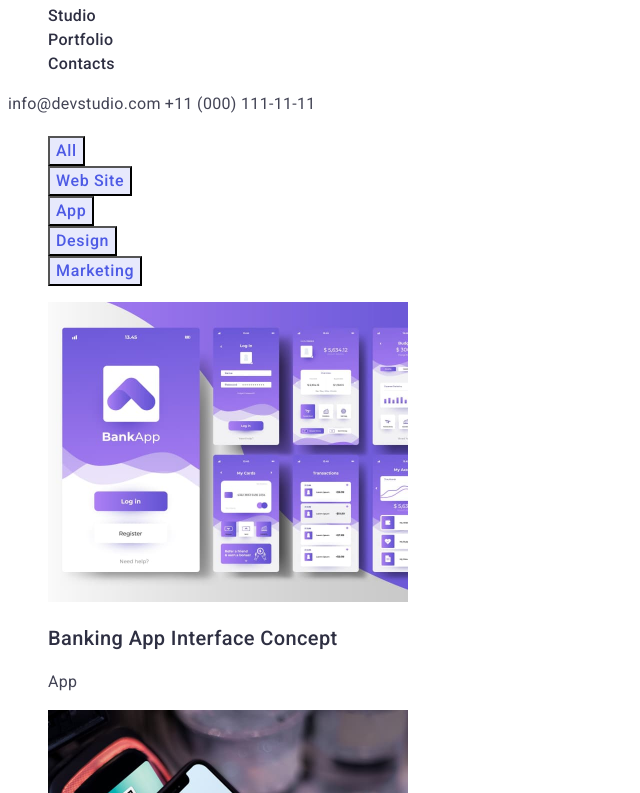
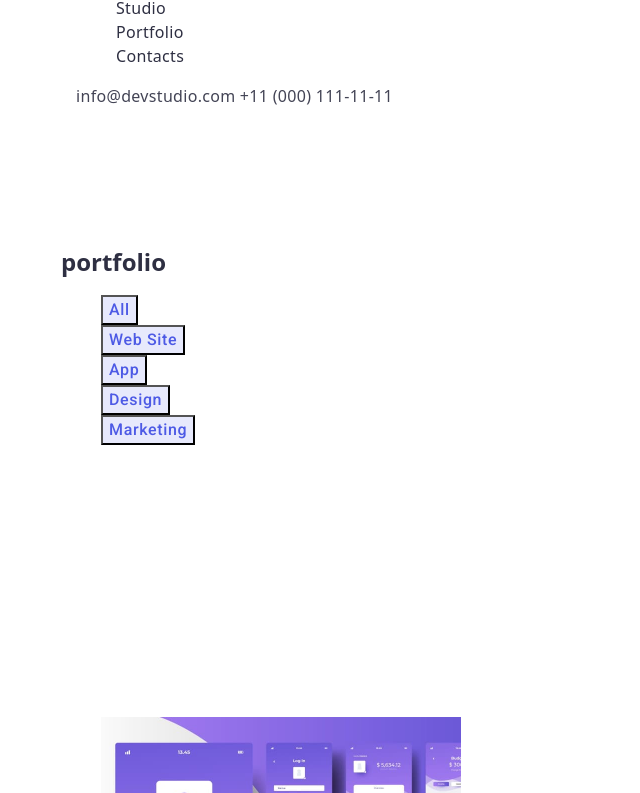
Before and after one commit to Martyna00038/goit-markup-hw-03, a plain HTML site: page portfolio.html in a window 1280 px wide. Shown: the part 41-834 px from the top of the page, without its empty margins (0-640 px from the left). Drawn offline with nearby package versions, Linux system fonts and the light colour scheme.

Commit message:
Homework 3

```diff
--- a/css/styles.css
+++ b/css/styles.css
@@ -13,6 +13,16 @@ body {
 
 .list {
     list-style: none;
+}
+
+.container {
+    width: 1158px;
+    padding: 0px 15px;
+    margin: 0 auto;
+}
+
+.section {
+    padding: 120px 0px;
 }
 
 .logo-header {
--- a/index.html
+++ b/index.html
@@ -11,15 +11,24 @@
             href="https://fonts.googleapis.com/css2?family=Raleway:wght@800&family=Roboto:wght@400;500;700;900&display=swap"
             rel="stylesheet"
         />
+        <link
+            rel="stylesheet"
+            href="https://cdnjs.cloudflare.com/ajax/libs/modern-normalize/2.0.0/modern-normalize.min.css"
+            integrity="sha512-4xo8blKMVCiXpTaLzQSLSw3KFOVPWhm/TRtuPVc4WG6kUgjH6J03IBuG7JZPkcWMxJ5huwaBpOpnwYElP/m6wg=="
+            crossorigin="anonymous"
+            referrerpolicy="no-referrer"
+        />
     </head>
-    <header>
+    <header class="container">
         <nav>
             <a class="logo-header" href="./index.html"
                 ><span class="logo-web">WEB</span>STUDIO</a
             >
             <ul class="list">
                 <li><a class="menu" href="./index.html">Studio</a></li>
-                <li><a class="menu" href="./portfolio.html">Portfolio</a></li>
+                <li>
+                    <a class="menu" href="./portfolio.html">Portfolio</a>
+                </li>
                 <li><a class="menu" href="#">Contacts</a></li>
             </ul>
         </nav>
@@ -31,11 +40,11 @@
         </address>
     </header>
     <main>
-        <section class="hero">
+        <section class="hero container section">
             <h1 class="hero-text">Effective Solutions for Your Business</h1>
             <button class="button-studio" type="button">Order Service</button>
         </section>
-        <section>
+        <section class="container section">
             <ul class="offers list">
                 <li>
                     <h3 class="offer">Strategy</h3>
@@ -67,7 +76,7 @@
                 </li>
             </ul>
         </section>
-        <section>
+        <section class="container section">
             <h2 class="what-are-we-doing">What Are We Doing</h2>
             <ul class="list">
                 <li>
@@ -96,7 +105,7 @@
                 </li>
             </ul>
         </section>
-        <section class="our-team-section">
+        <section class="our-team-section container section">
             <h2 class="our-team">Our Team</h2>
             <ul class="list">
                 <li>
@@ -150,7 +159,7 @@
             </ul>
         </section>
     </main>
-    <footer class="footer">
+    <footer class="footer container">
         <a class="logo-footer" href="./index.html"
             ><span class="logo-web">WEB</span>STUDIO</a
         >
--- a/portfolio.html
+++ b/portfolio.html
@@ -11,8 +11,15 @@
             href="https://fonts.googleapis.com/css2?family=Raleway:wght@800&family=Roboto:wght@400;500;700;900&display=swap"
             rel="stylesheet"
         />
+        <link
+            rel="stylesheet"
+            href="https://cdnjs.cloudflare.com/ajax/libs/modern-normalize/2.0.0/modern-normalize.min.css"
+            integrity="sha512-4xo8blKMVCiXpTaLzQSLSw3KFOVPWhm/TRtuPVc4WG6kUgjH6J03IBuG7JZPkcWMxJ5huwaBpOpnwYElP/m6wg=="
+            crossorigin="anonymous"
+            referrerpolicy="no-referrer"
+        />
     </head>
-    <header>
+    <header class="container">
         <nav>
             <a class="logo-header" href="./index.html"
                 ><span class="logo-web">WEB</span>STUDIO</a
@@ -31,8 +38,8 @@
         </address>
     </header>
     <main>
-        <section>
-            <h1></h1>
+        <section class="container section">
+            <h1>portfolio</h1>
             <ul class="list">
                 <li>
                     <button class="button-portfolio" type="button">All</button>
@@ -57,7 +64,7 @@
                 </li>
             </ul>
         </section>
-        <section>
+        <section class="container section">
             <ul class="portfolio-elements list">
                 <li>
                     <img
@@ -182,7 +189,7 @@
             </ul>
         </section>
     </main>
-    <footer class="footer">
+    <footer class="footer container">
         <a class="logo-footer" href="./index.html"
             ><span class="logo-web">WEB</span>STUDIO</a
         >
```
